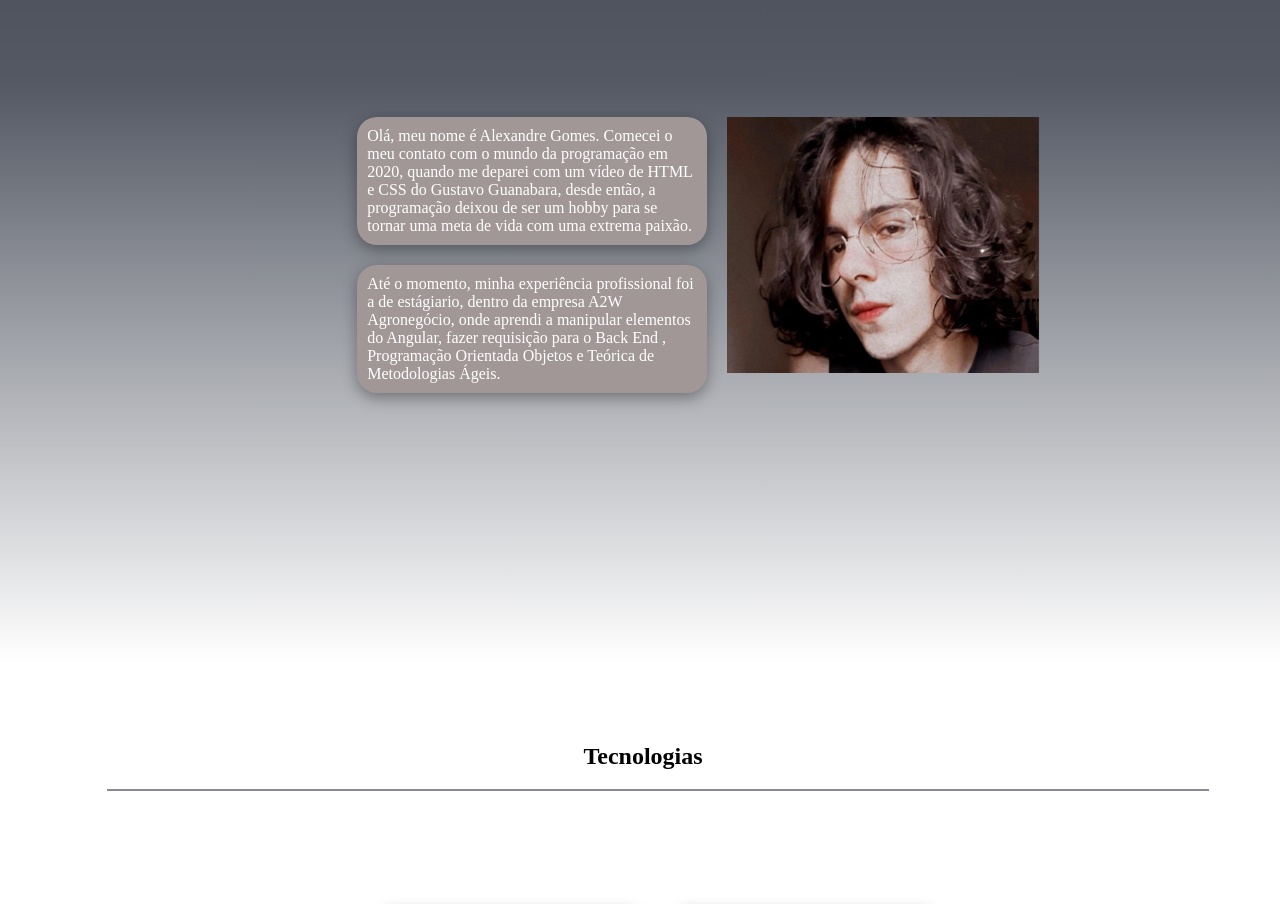
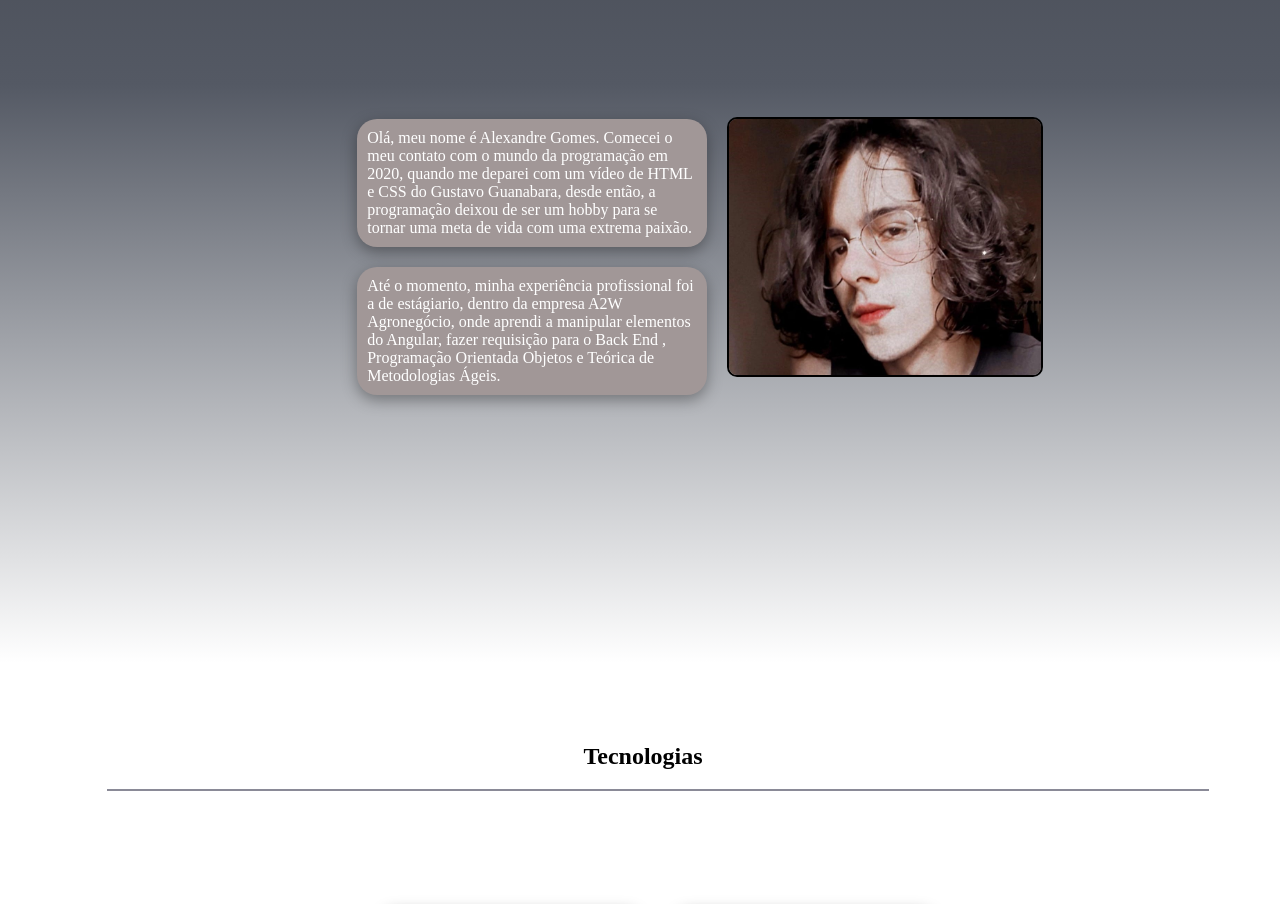
Before and after one commit to Alexandregv1080p/Portf-lio, a plain HTML site: page index.html in a window 1280 px wide. Shown: the part 1073-1977 px from the top of the page. Drawn offline with Linux system fonts and the light colour scheme; a web font is replaced by a local one.

Commit message:
Update css.css

```diff
--- a/css.css
+++ b/css.css
@@ -202,6 +202,8 @@ header{
     max-width: 20em;
     height: 16em;
     margin: 20px;
+    border: 2px solid black;
+    border-radius: 10px;
 }
 .abt-txt,.img-perfil{
     display: inline-block;
```
